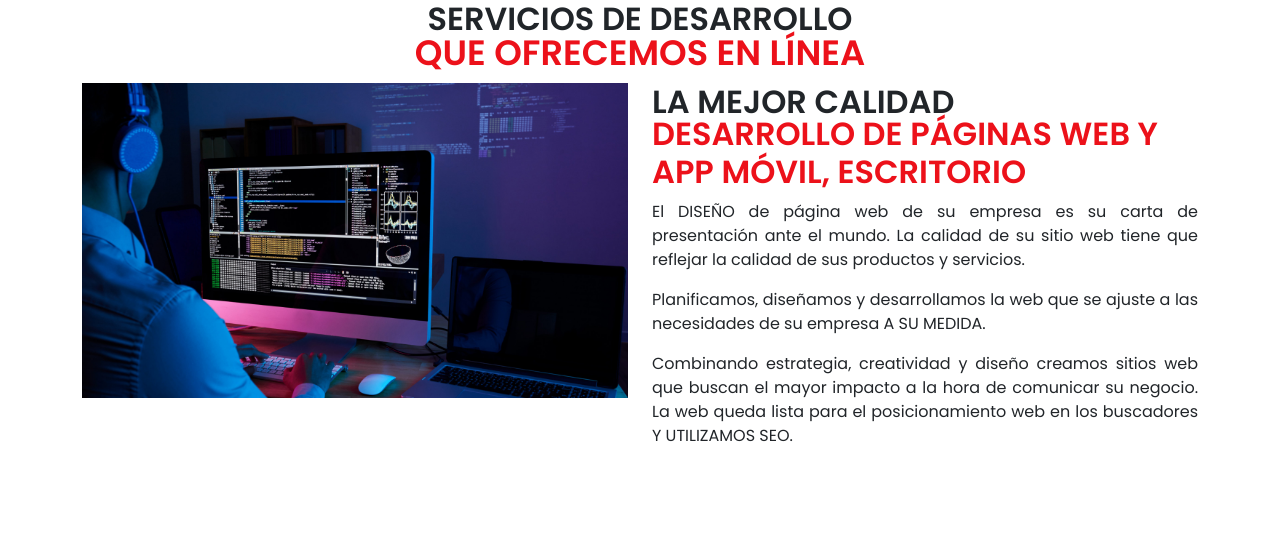
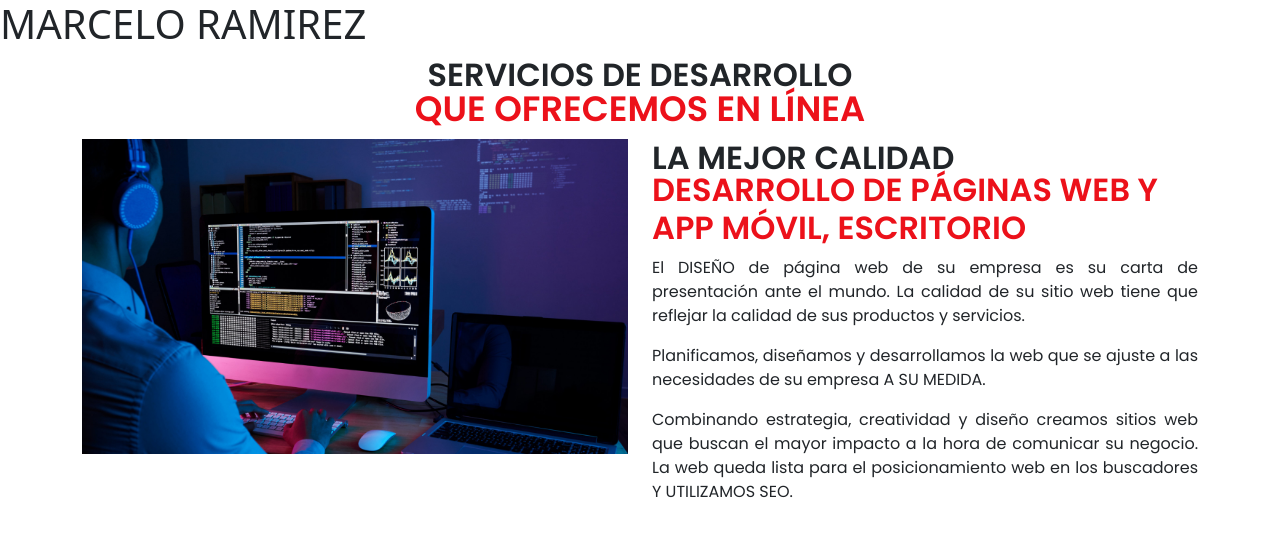
Before and after one commit to giancarlosbarbozan/repaso, a plain HTML site: page index.html in a window 1280 px wide. Drawn offline with nearby package versions, Linux system fonts and the light colour scheme.

Commit message:
He agregado mi nombre

```diff
--- a/index.html
+++ b/index.html
@@ -22,7 +22,7 @@
 
 </head>
 <body>
-
+ <h1>MARCELO RAMIREZ</h1>
     <h2 class="titulo-2">SERVICIOS DE DESARROLLO</h2>
     <h1 class="titulo-1">QUE OFRECEMOS EN LÍNEA</h1>
 
```
